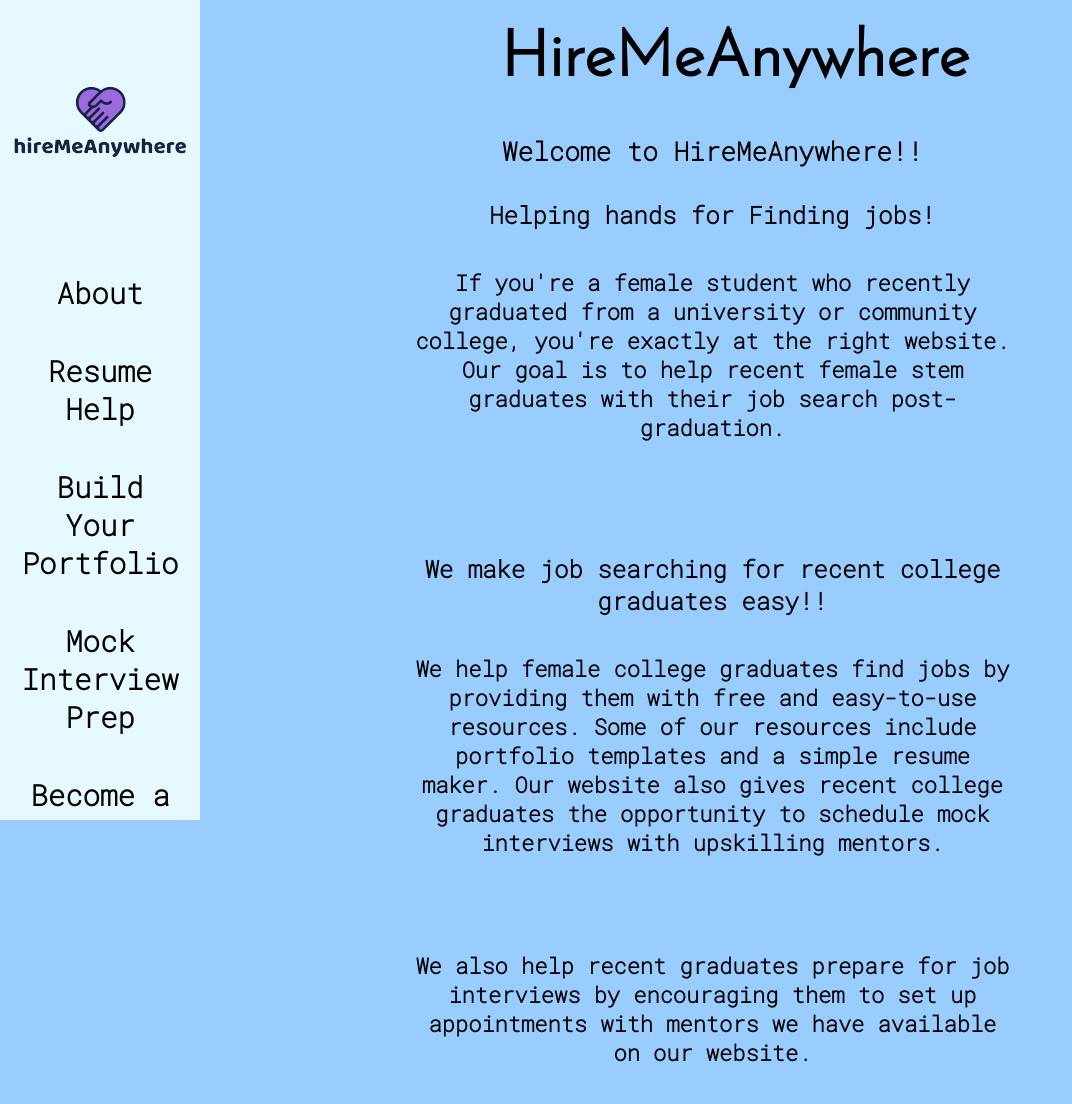
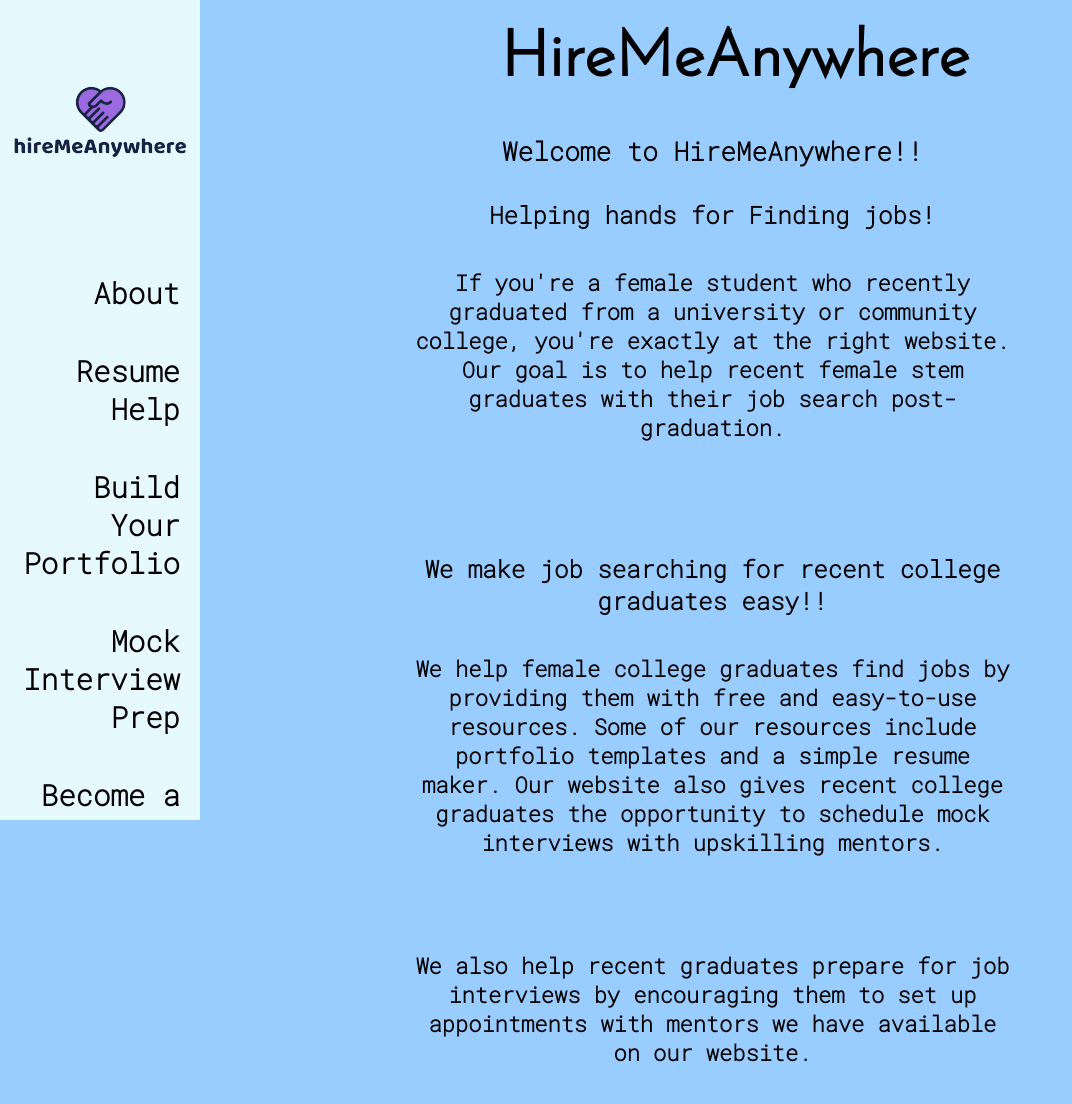
Before and after one commit to helencordova12/hiremeanywhere-project, a PHP site: page /index.php in a window 1280 px wide. Shown: the whole page, without its empty margins (0-1072 px from the left). Run offline with PHP 8.4, Linux system fonts and the light colour scheme; some libraries are stand-ins or nearby versions.

Commit message:
Update design.css

```diff
--- a/design.css
+++ b/design.css
@@ -46,11 +46,13 @@ body {
   padding: 20px;
   padding-top: 50px;
   font-weight: bold;
+  text-align: right;
 }
 #options {
   font-size: 29px;
   padding: 20px;
   font-weight: bold;
+  text-align: right;
 }
 
 p {
```
